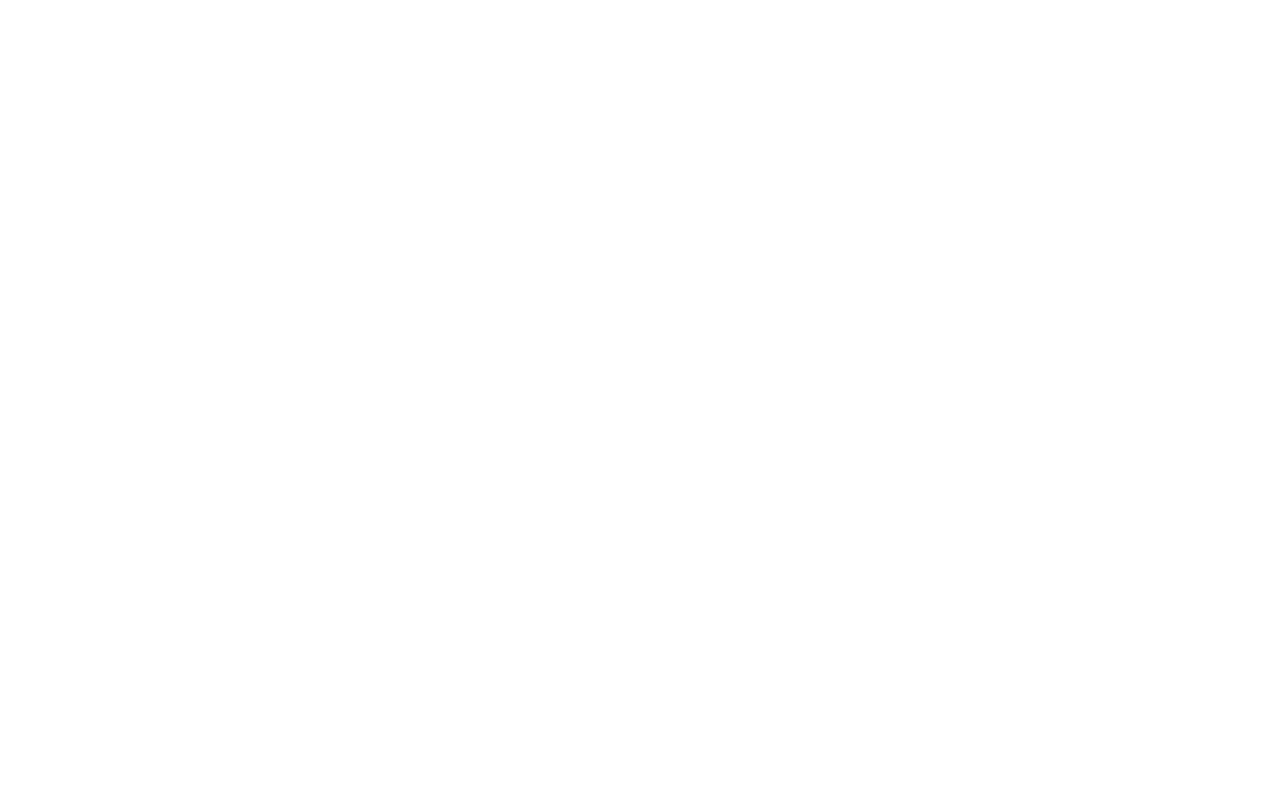
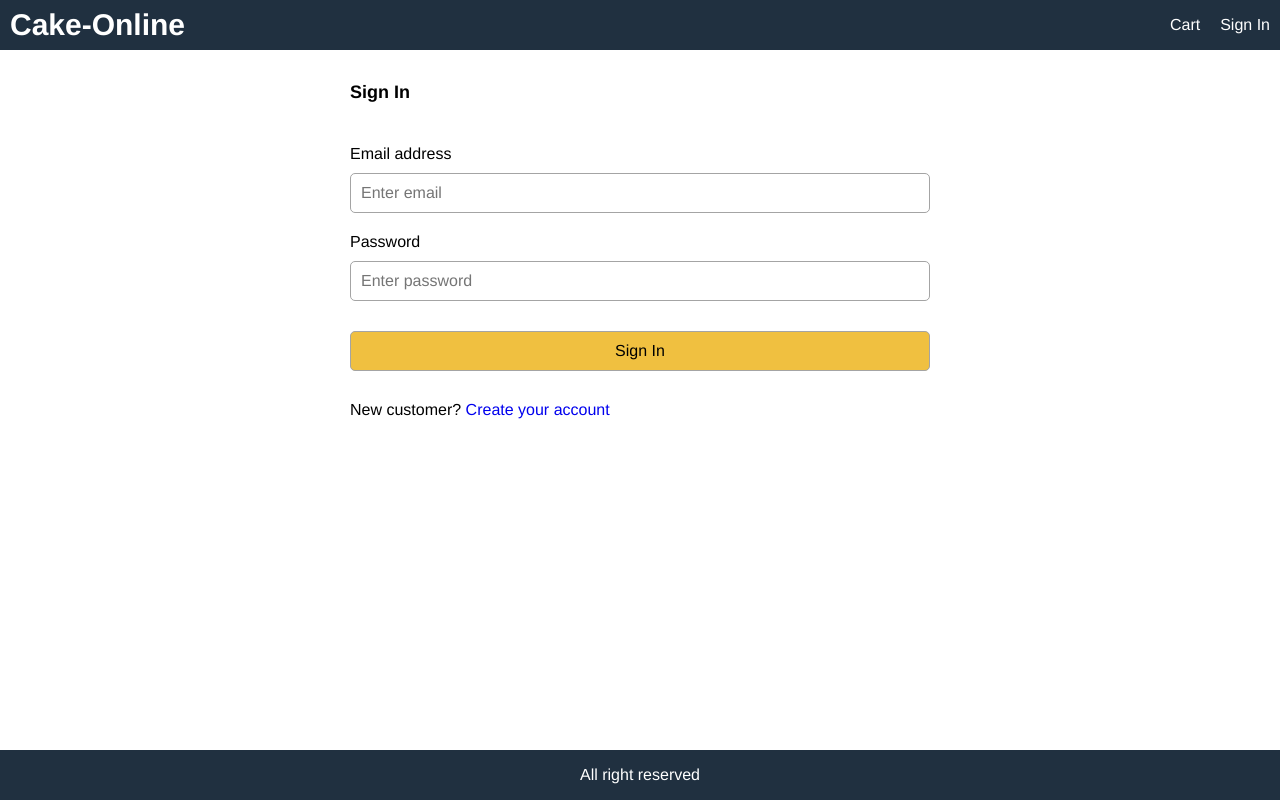
Before and after one commit to BhoomikaSahu/Cake-Online, a React (Create React App) app in the folder frontend/: page /signin in a window 1280 px wide. Built offline with nearby package versions, Linux system fonts and the light colour scheme.

Commit message:
Design signin screen

```diff
--- a/frontend/src/App.js
+++ b/frontend/src/App.js
@@ -7,7 +7,9 @@
   Routes,
   Route,
   Switch,
+  Router,
 } from "react-router-dom";
+import SigninScreen from "./screens/SigninScreen";
 // import Switch from 'react-router/Switch'
 function App() {
   return (
@@ -24,6 +26,7 @@
           <Route path="/" component={HomeScreen} exact/>
           <Route path="/cart/:id?" component={CartScreen}/>
           <Route path="/product/:id" component={ProductScreen}/>
+          <Route path="/signin" component={SigninScreen} exact/>
         </Switch>
       </BrowserRouter>
     </>
--- a/frontend/src/index.css
+++ b/frontend/src/index.css
@@ -204,3 +204,18 @@
   color: #a02020;
   background-color: #ffe0e0e0;
 }
+
+/* Form */
+.form {
+  max-width: 60rem;
+  margin: 0 auto;
+}
+.form > div {
+  display: flex;
+  flex-direction: column;
+  margin: 1rem;
+}
+.form label {
+  margin: 1rem 0;
+  display: block;
+}
--- /dev/null
+++ b/frontend/src/screens/SigninScreen.js
@@ -0,0 +1,60 @@
+import { useState } from "react";
+import { Link } from "react-router-dom";
+import Footer from "../components/Footer";
+import Header from "../components/Header";
+
+const SigninScreen = () => {
+  const [email, setEmail] = useState("");
+  const [password, setPassword] = useState("");
+  const submitHandler = (e) => {
+    e.preventDefault();
+  };
+
+  return (
+    <>
+      <Header />
+      <div>
+        <form className="form" onSubmit={submitHandler}>
+          <div>
+            <h1>Sign In</h1>
+          </div>
+          <div>
+            <label htmlFor="email">Email address</label>
+            <input
+              type="email"
+              id="email"
+              placeholder="Enter email"
+              required
+              onChange={(e) => setEmail(e.target.value)}
+            />
+          </div>
+          <div>
+            <label htmlFor="password">Password</label>
+            <input
+              type="password"
+              id="password"
+              placeholder="Enter password"
+              required
+              onChange={(e) => setPassword(e.target.value)}
+            />
+          </div>
+          <div>
+            <label />
+            <button className="primary" type="submit">
+              Sign In
+            </button>
+          </div>
+          <div>
+            <label />
+            <div>
+              New customer? <Link to="/register">Create your account</Link>
+            </div>
+          </div>
+        </form>
+      </div>
+      <Footer />
+    </>
+  );
+};
+
+export default SigninScreen;
```
